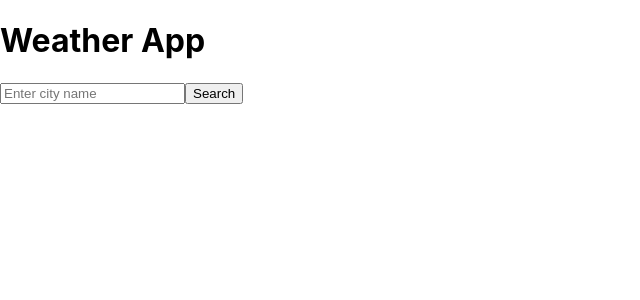
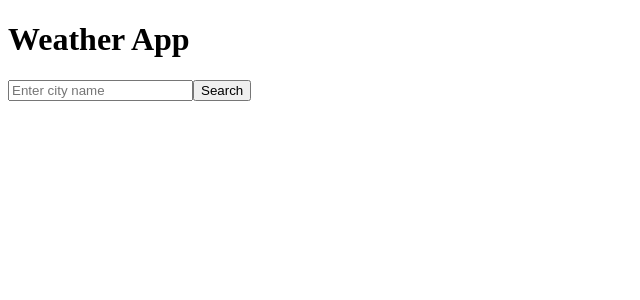
Before and after one commit to h-willis/weather-app, a React (Create React App) app: page / in a window 1280 px wide. Shown: the top 300 px of the page, without its empty margins (0-640 px from the left). Built offline with nearby package versions, Linux system fonts and the light colour scheme; no server answers.

Commit message:
remove unused css and logo

```diff
--- a/src/index.css
+++ /dev/null
@@ -1,13 +0,0 @@
-body {
-  margin: 0;
-  font-family: -apple-system, BlinkMacSystemFont, 'Segoe UI', 'Roboto', 'Oxygen',
-    'Ubuntu', 'Cantarell', 'Fira Sans', 'Droid Sans', 'Helvetica Neue',
-    sans-serif;
-  -webkit-font-smoothing: antialiased;
-  -moz-osx-font-smoothing: grayscale;
-}
-
-code {
-  font-family: source-code-pro, Menlo, Monaco, Consolas, 'Courier New',
-    monospace;
-}
--- a/src/index.js
+++ b/src/index.js
@@ -1,6 +1,5 @@
 import React from 'react';
 import ReactDOM from 'react-dom/client';
-import './index.css';
 import App from './App';
 
 const root = ReactDOM.createRoot(document.getElementById('root'));
@@ -9,8 +8,3 @@
     <App />
   </React.StrictMode>
 );
-
-// If you want to start measuring performance in your app, pass a function
-// to log results (for example: reportWebVitals(console.log))
-// or send to an analytics endpoint. Learn more: https://bit.ly/CRA-vitals
-// reportWebVitals();
```
Also changed, not shown: src/logo.svg (deleted).
